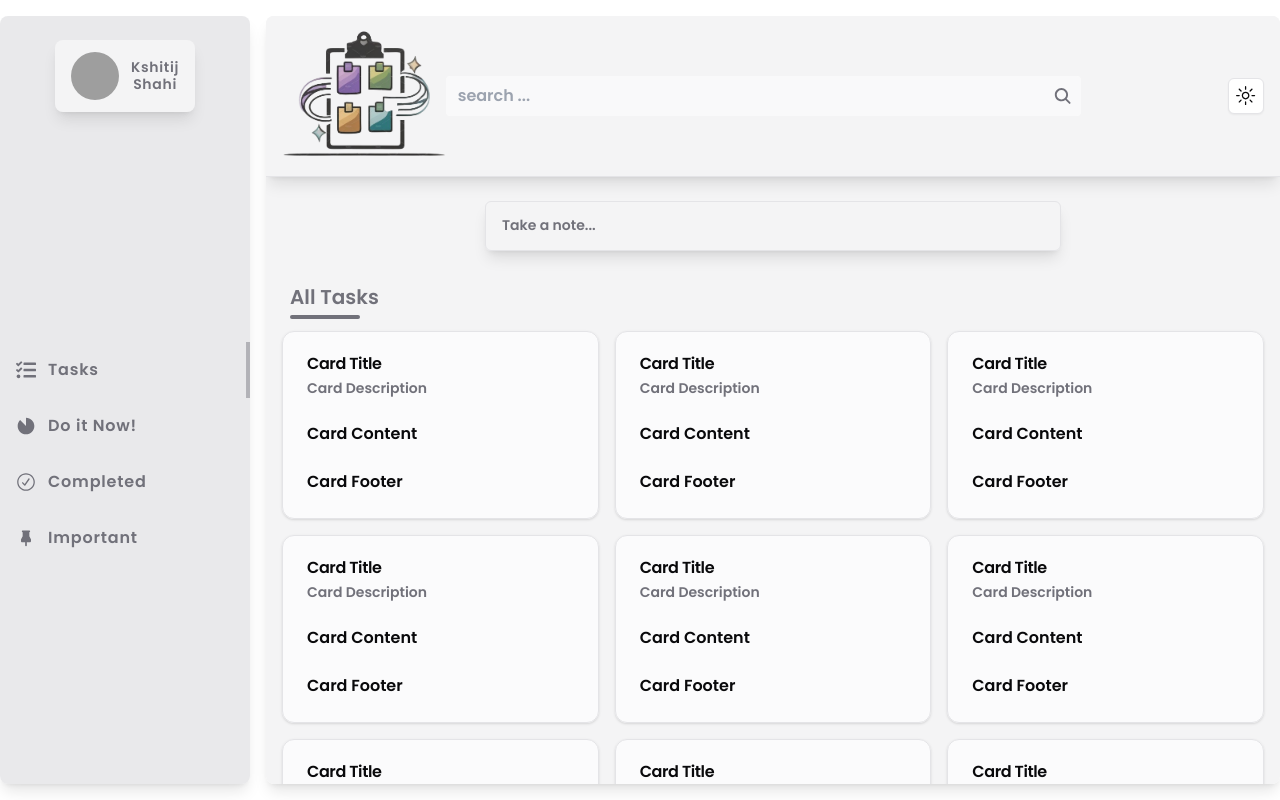
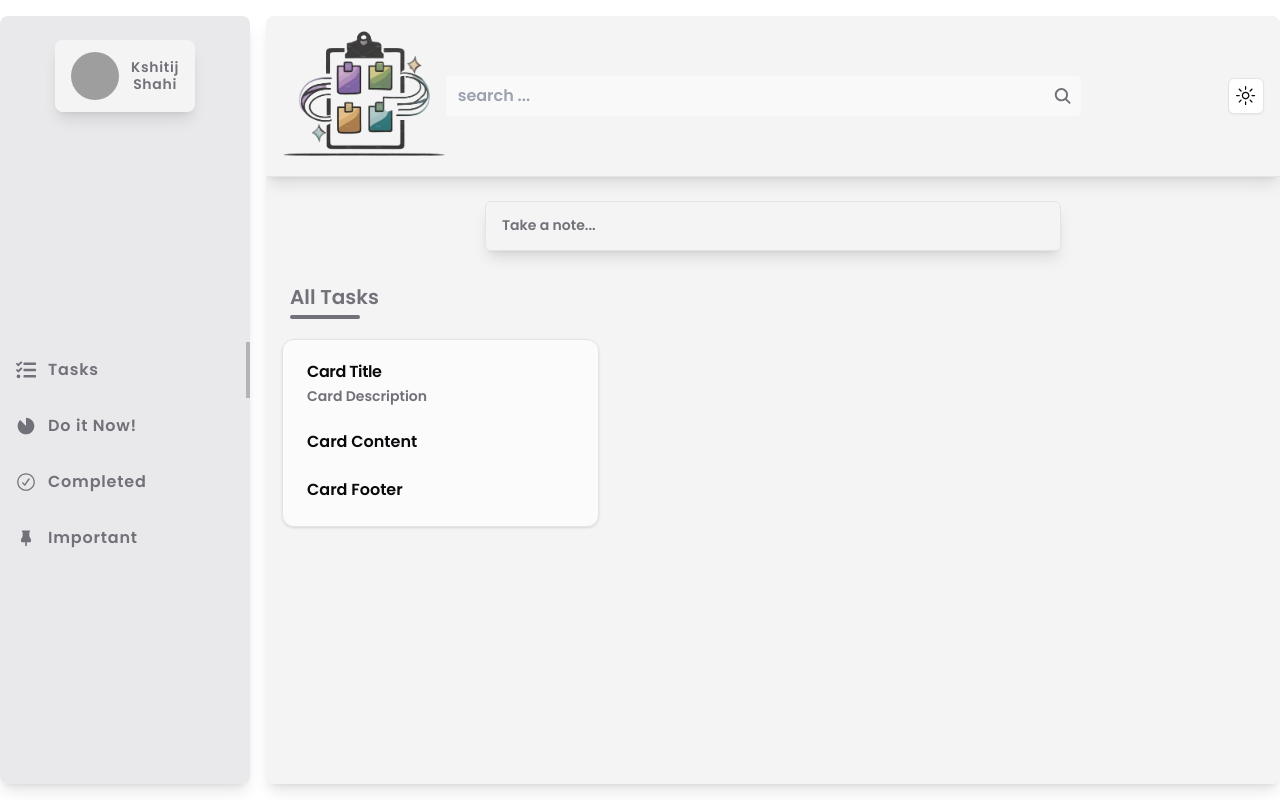
Before and after one commit to Moee5055/Task-Manager, a Next.js app: page /tasks in a window 1280 px wide. Built offline with nearby package versions, Linux system fonts and the light colour scheme; grey boxes are pictures that could not be loaded.

Commit message:
completed sidebar

```diff
--- /dev/null
+++ b/src/app/_components/modalTask/SingleTasks.tsx
@@ -0,0 +1,5 @@
+const SingleTasks = () => {
+  return <div>This is the Single Tasks</div>;
+};
+
+export default SingleTasks;
--- /dev/null
+++ b/src/app/_components/sidebar/Aside.tsx
@@ -0,0 +1,25 @@
+"use client";
+
+import { useToggleStore } from "@/store/useStore";
+import AvatarComponent from "./Avatar";
+import Links from "./Links";
+
+type AsideProps = {
+  children: React.ReactNode;
+};
+
+const Aside = ({ children }: AsideProps) => {
+  const visible = useToggleStore((state) => state.visibile);
+
+  return (
+    <aside
+      className={`absolute top-0 bottom-0 left-0 right-0 shadow-lg max-sm:bg-secondary z-10
+        pt-6 pb-4 sm:relative sm:w-[30vw] sm:h-full sm:max-w-[250px] sm:min-w-[200px] sm:flex sm:flex-col space-y-7
+        sm:bg-zinc-300/50 dark:bg-secondary sm:rounded-lg
+    ${visible ? "flex flex-col" : "hidden"}`}>
+      {children}
+    </aside>
+  );
+};
+
+export default Aside;
--- a/src/app/_components/sidebar/Avatar.tsx
+++ b/src/app/_components/sidebar/Avatar.tsx
@@ -5,8 +5,6 @@ import {
 } from "@/components/ui/popover";
 import ShowProfile from "./PopoverContent";
 import Profile from "./Profile";
-
-import { useToggleStore } from "@/store/useStore";
 
 const AvatarComponent = () => {
   return (
--- a/src/app/_components/sidebar/Sidebar.tsx
+++ b/src/app/_components/sidebar/Sidebar.tsx
@@ -1,31 +1,19 @@
-"use client";
-
-import { useToggleStore } from "@/store/useStore";
+import Aside from "./Aside";
 import AvatarComponent from "./Avatar";
+import ToogleButton from "./ToogleSideBar";
 import Links from "./Links";
-import { IoMdClose } from "react-icons/io";
-import { SignOutBtn } from "../SignoutBtn";
 
 const SideBar = () => {
-  const visible = useToggleStore((state) => state.visibile);
-  const setVisible = useToggleStore((state) => state.updateVisile);
   return (
-    <aside
-      className={`absolute top-0 bottom-0 left-0 right-0 shadow-lg max-sm:bg-secondary z-10
-        pt-6 pb-4 sm:relative sm:w-[30vw] sm:h-full sm:max-w-[250px] sm:min-w-[200px] sm:flex sm:flex-col space-y-7
-        sm:bg-zinc-300/50 dark:bg-secondary sm:rounded-lg
-    ${visible ? "flex flex-col" : "hidden"}`}>
+    <Aside>
       <div className="flex justify-center">
         <AvatarComponent />
-        <IoMdClose
-          className="absolute top-2 right-5 text-3xl text-white sm:hidden cursor-pointer"
-          onClick={() => setVisible(false)}
-        />
+        <ToogleButton />
       </div>
       <div className="flex-1 place-content-center">
         <Links />
       </div>
-    </aside>
+    </Aside>
   );
 };
 
--- /dev/null
+++ b/src/app/_components/sidebar/ToogleSideBar.tsx
@@ -0,0 +1,16 @@
+"use client";
+
+import { useToggleStore } from "@/store/useStore";
+import { IoMdClose } from "react-icons/io";
+
+const ToogleButton = () => {
+  const setVisible = useToggleStore((state) => state.updateVisile);
+  return (
+    <IoMdClose
+      className="absolute top-2 right-5 text-3xl text-white sm:hidden cursor-pointer"
+      onClick={() => setVisible(false)}
+    />
+  );
+};
+
+export default ToogleButton;
--- a/src/app/_components/task/Display.tsx
+++ b/src/app/_components/task/Display.tsx
@@ -14,103 +14,7 @@ const DisplayTask = () => {
         <h1 className="text-xl font-bold text-muted-foreground">All Tasks</h1>
         <div className="h-1 w-[70px] bg-muted-foreground rounded-lg"></div>
       </div>
-      <div className="grid sm:grid-cols-2 md:grid-cols-3 2xl:grid-cols-4 gap-4">
-        <Card className="bg-background/70">
-          <CardHeader>
-            <CardTitle>Card Title</CardTitle>
-            <CardDescription>Card Description</CardDescription>
-          </CardHeader>
-          <CardContent>
-            <p>Card Content</p>
-          </CardContent>
-          <CardFooter>
-            <p>Card Footer</p>
-          </CardFooter>
-        </Card>
-        <Card className="bg-background/70">
-          <CardHeader>
-            <CardTitle>Card Title</CardTitle>
-            <CardDescription>Card Description</CardDescription>
-          </CardHeader>
-          <CardContent>
-            <p>Card Content</p>
-          </CardContent>
-          <CardFooter>
-            <p>Card Footer</p>
-          </CardFooter>
-        </Card>
-        <Card className="bg-background/70">
-          <CardHeader>
-            <CardTitle>Card Title</CardTitle>
-            <CardDescription>Card Description</CardDescription>
-          </CardHeader>
-          <CardContent>
-            <p>Card Content</p>
-          </CardContent>
-          <CardFooter>
-            <p>Card Footer</p>
-          </CardFooter>
-        </Card>
-        <Card className="bg-background/70">
-          <CardHeader>
-            <CardTitle>Card Title</CardTitle>
-            <CardDescription>Card Description</CardDescription>
-          </CardHeader>
-          <CardContent>
-            <p>Card Content</p>
-          </CardContent>
-          <CardFooter>
-            <p>Card Footer</p>
-          </CardFooter>
-        </Card>
-        <Card className="bg-background/70">
-          <CardHeader>
-            <CardTitle>Card Title</CardTitle>
-            <CardDescription>Card Description</CardDescription>
-          </CardHeader>
-          <CardContent>
-            <p>Card Content</p>
-          </CardContent>
-          <CardFooter>
-            <p>Card Footer</p>
-          </CardFooter>
-        </Card>{" "}
-        <Card className="bg-background/70">
-          <CardHeader>
-            <CardTitle>Card Title</CardTitle>
-            <CardDescription>Card Description</CardDescription>
-          </CardHeader>
-          <CardContent>
-            <p>Card Content</p>
-          </CardContent>
-          <CardFooter>
-            <p>Card Footer</p>
-          </CardFooter>
-        </Card>{" "}
-        <Card className="bg-background/70">
-          <CardHeader>
-            <CardTitle>Card Title</CardTitle>
-            <CardDescription>Card Description</CardDescription>
-          </CardHeader>
-          <CardContent>
-            <p>Card Content</p>
-          </CardContent>
-          <CardFooter>
-            <p>Card Footer</p>
-          </CardFooter>
-        </Card>{" "}
-        <Card className="bg-background/70">
-          <CardHeader>
-            <CardTitle>Card Title</CardTitle>
-            <CardDescription>Card Description</CardDescription>
-          </CardHeader>
-          <CardContent>
-            <p>Card Content</p>
-          </CardContent>
-          <CardFooter>
-            <p>Card Footer</p>
-          </CardFooter>
-        </Card>{" "}
+      <div className="grid grid-cols-1 md:grid-cols-2 lg:grid-cols-3 2xl:grid-cols-4 gap-4 pt-2">
         <Card className="bg-background/70">
           <CardHeader>
             <CardTitle>Card Title</CardTitle>
```
